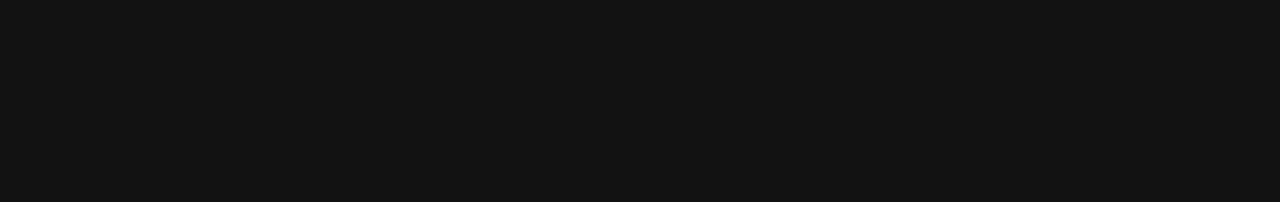
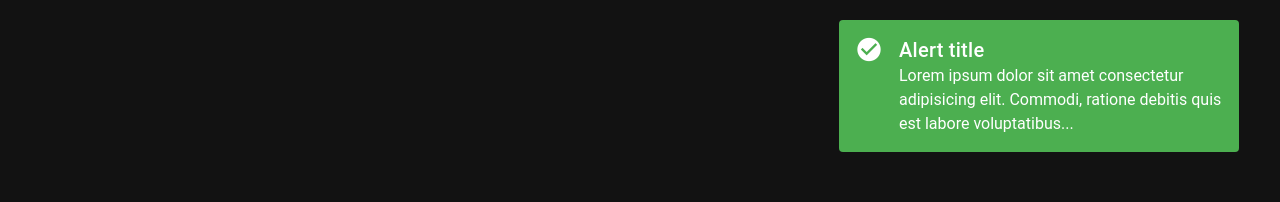
Before and after one commit to bojarovski/URL-shortener-Vue, a Vue app: page / in a window 1280 px wide. Shown: the top 202 px of the page. Built offline with nearby package versions, Linux system fonts and the light colour scheme; no server answers.

Commit message:
fix: style

```diff
--- a/src/layouts/default.vue
+++ b/src/layouts/default.vue
@@ -4,10 +4,30 @@
       <router-view />
     </v-main>
 
+    <v-alert
+      color="success"
+      icon="mdi-check-circle"
+      title="Alert title"
+      class="absolute-alert"
+    >
+      Lorem ipsum dolor sit amet consectetur adipisicing elit. Commodi, ratione
+      debitis quis est labore voluptatibus...
+    </v-alert>
+
     <AppFooter />
   </v-app>
 </template>
 
 <script setup>
-  //
+//
 </script>
+<style>
+.absolute-alert {
+  position: absolute;
+  top: 20px; /* Position it above the footer */
+  right: 1px;
+  transform: translateX(-10%);
+  width: 400px; /* Adjust as needed */
+  z-index: 9999; /* Ensure it appears above other content */
+}
+</style>
```
